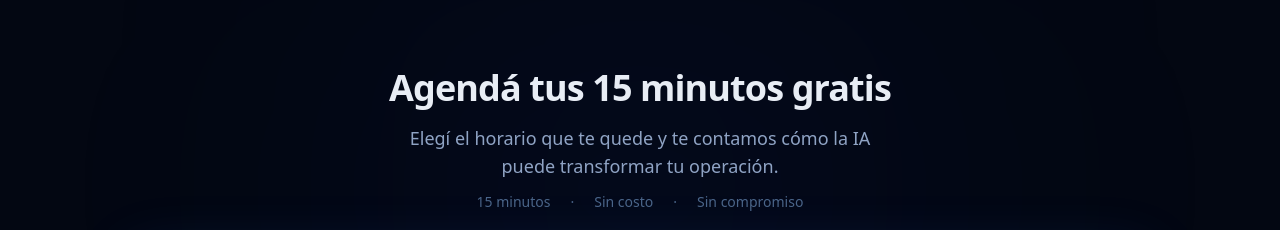
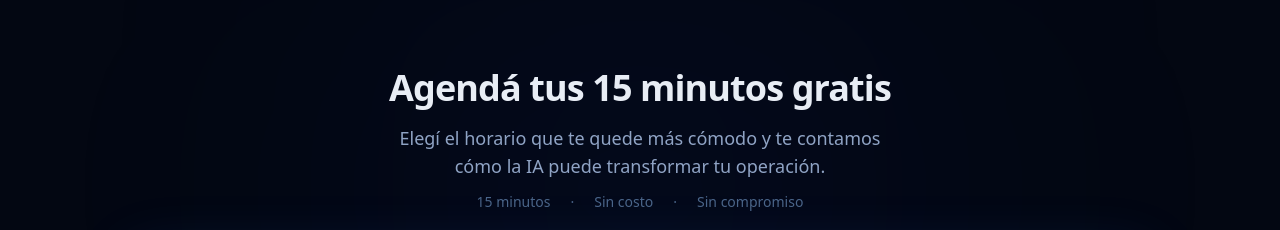
Before and after one commit to ignarru/vsl_landing, a Next.js app: page / in a window 1280 px wide. Shown: the part 3560-3790 px from the top of the page. Built offline with nearby package versions, Linux system fonts and the light colour scheme.

Commit message:
Improve wording for scheduling message

```diff
--- a/src/app/page.tsx
+++ b/src/app/page.tsx
@@ -324,7 +324,7 @@ export default function Home() {
             Agendá tus 15 minutos gratis
           </h2>
           <p className="text-ink2 text-base sm:text-lg max-w-lg mx-auto mb-3">
-            Elegí el horario que te quede y te contamos cómo la IA puede
+            Elegí el horario que te quede más cómodo y te contamos cómo la IA puede
             transformar tu operación.
           </p>
 
```
